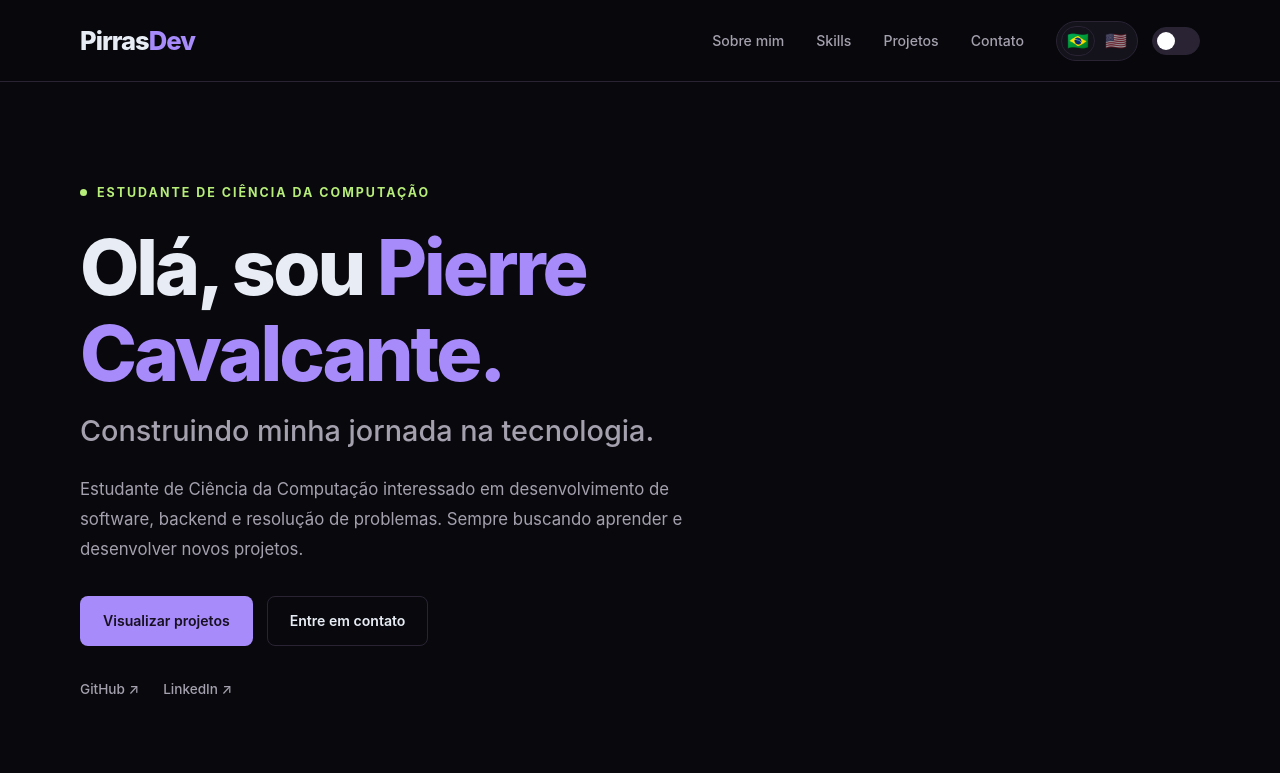
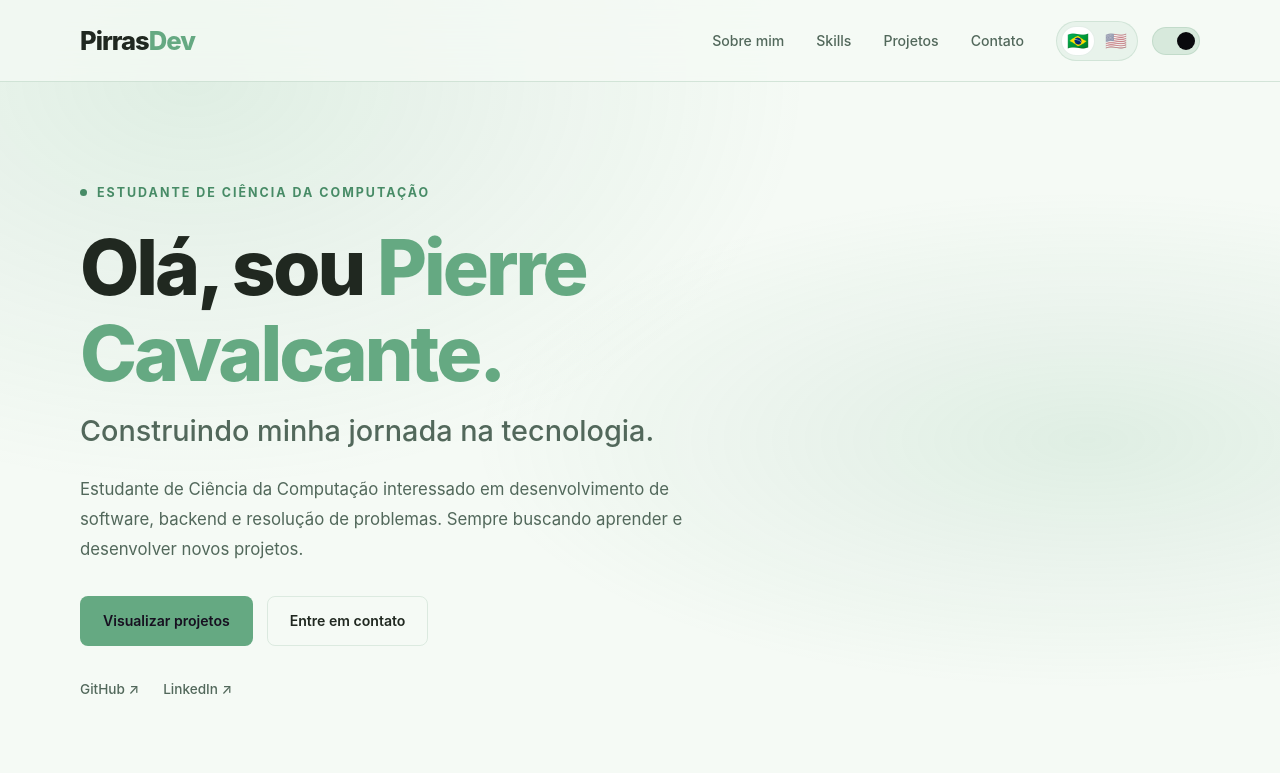
Before and after one commit to Pirraskvcnt/pirrasdev-my-portfolio, a plain HTML site: page index.html in a window 1280 px wide. Both pictures are taken after a click on the button "Alternar tema claro ou escuro". Shown: the top 773 px of the page. Drawn offline with Linux system fonts and the light colour scheme; a script that the page names is missing.

Commit message:
Altera o visual do site
Mudança no dark e no light mode, deixando mais bonito visualmente
OBS: aplica alternância no botão de troca de tema.

```diff
--- a/css/style.css
+++ b/css/style.css
@@ -1,26 +1,43 @@
 
 /* =========================================
-   1. VARIÁVEIS E IDENTIDADE VISUAL
+   IDENTIDADE VISUAL - DARK MODE
 ========================================= */
 
 :root {
 
-    /* Cores - Dark Mode */
-    --bg-primary: #09090D;
-    --bg-secondary: #14121B;
-    --bg-card: #14121B;
-    --bg-header: rgba(9, 9, 13, 0.88);
-
-    --color-primary: #A78BFA;
-    --color-primary-hover: #B99AFF;
-
-    --color-green: #B7ED79;
-
-    --text-primary: #E8EDF5;
-    --text-secondary: #A5A0AE;
-    --text-muted: #797381;
-
-    --border-color: #292333;
+    color-scheme: dark;
+
+    /* Backgrounds */
+    --bg-primary: #100C1B;
+    --bg-secondary: #1B1429;
+    --bg-card: #1B1429;
+    --bg-header: rgba(16, 12, 27, 0.72);
+
+    /* Cores principais */
+    --color-primary: #A982F5;
+    --color-primary-hover: #C3A6FF;
+    --color-green: #A5D69A;
+
+    /* Textos */
+    --text-primary: #F0ECF7;
+    --text-secondary: #B9AEC9;
+    --text-muted: #887D99;
+
+    /* Bordas */
+    --border-color: rgba(193, 166, 255, 0.14);
+
+    /* Glassmorphism */
+    --glass-bg: rgba(169, 130, 245, 0.07);
+    --glass-strong: rgba(169, 130, 245, 0.12);
+    --glass-border: rgba(193, 166, 255, 0.20);
+    --glass-shadow: 0 8px 32px rgba(0, 0, 0, 0.20);
+
+    /* Iluminação ambiente */
+    --ambient-color: rgba(169, 130, 245, 0.13);
+
+    /* Switch */
+    --toggle-track: #332747;
+    --toggle-thumb: #FFFFFF;
 
     /* Tipografia */
     --font-primary: 'Inter', 'Segoe UI', sans-serif;
@@ -29,48 +46,54 @@
     --container-width: 1120px;
     --header-height: 82px;
 
-    /* Efeitos */
+    /* Transições */
     --transition: 0.3s ease;
 
-    --shadow-card:
-        0 10px 35px rgba(0, 0, 0, 0.15);
-
-    --toggle-track: #292333;
-    --toggle-thumb: #FFFFFF;
-
+    --shadow-card: 0 10px 35px rgba(0, 0, 0, 0.15);
 }
 
 
 /* =========================================
-   2. LIGHT MODE
+   IDENTIDADE VISUAL - LIGHT MODE
 ========================================= */
 
 html[data-theme="light"] {
 
     color-scheme: light;
 
-    --bg-primary: #FAF9FC;
-    --bg-secondary: #F0EDF5;
+    /* Backgrounds */
+    --bg-primary: #F5FAF5;
+    --bg-secondary: #E8F3EB;
     --bg-card: #FFFFFF;
-    --bg-header: rgba(250, 249, 252, 0.90);
-
-    --color-primary: #7045C7;
-    --color-primary-hover: #825BDC;
-
-    --color-green: #638D35;
-
-    --text-primary: #222222;
-    --text-secondary: #65616D;
-    --text-muted: #85808D;
-
-    --border-color: #DDD7E8;
-
-    --shadow-card:
-        0 10px 35px rgba(40, 25, 60, 0.06);
-
-    --toggle-track: #DDD7E8;
+    --bg-header: rgba(245, 250, 245, 0.76);
+
+    /* Cores principais */
+    --color-primary: #65A982;
+    --color-primary-hover: #478B66;
+    --color-green: #478B66;
+
+    /* Textos */
+    --text-primary: #202820;
+    --text-secondary: #52685B;
+    --text-muted: #788A7D;
+
+    /* Bordas */
+    --border-color: rgba(75, 140, 99, 0.15);
+
+    /* Glassmorphism */
+    --glass-bg: rgba(101, 169, 130, 0.07);
+    --glass-strong: rgba(101, 169, 130, 0.13);
+    --glass-border: rgba(75, 140, 99, 0.20);
+    --glass-shadow: 0 8px 32px rgba(55, 105, 70, 0.07);
+
+    /* Iluminação ambiente */
+    --ambient-color: rgba(101, 169, 130, 0.15);
+
+    /* Switch */
+    --toggle-track: #D7E9DC;
     --toggle-thumb: #09090D;
 
+    --shadow-card: 0 10px 35px rgba(55, 105, 70, 0.06);
 }
 
 
@@ -89,9 +112,26 @@ html {
     scroll-padding-top: calc(var(--header-height) + 20px);
 }
 
+
 body {
     min-width: 320px;
+
     background-color: var(--bg-primary);
+
+    background-image:
+        radial-gradient(
+            ellipse at 15% 10%,
+            var(--ambient-color),
+            transparent 40%
+        ),
+        radial-gradient(
+            ellipse at 85% 55%,
+            var(--ambient-color),
+            transparent 40%
+        );
+
+    background-attachment: fixed;
+
     color: var(--text-primary);
     font-family: var(--font-primary);
     line-height: 1.7;
@@ -100,6 +140,7 @@ body {
         background-color var(--transition),
         color var(--transition);
 }
+
 
 body,
 button,
@@ -1650,3 +1691,73 @@ html[data-theme="light"] .theme-toggle-track {
     }
 
 }
+
+
+/* =========================================
+   GLASSMORPHISM
+========================================= */
+
+.glass-surface {
+    background: var(--glass-bg);
+
+    border: 1px solid var(--glass-border);
+
+    backdrop-filter: blur(18px);
+    -webkit-backdrop-filter: blur(18px);
+
+    box-shadow: var(--glass-shadow);
+}
+
+.glass-surface:hover {
+    background: var(--glass-strong);
+    border-color: var(--color-primary);
+}
+
+
+/* Header */
+.site-header {
+    background-color: var(--bg-header);
+    border-bottom: 1px solid var(--glass-border);
+
+    backdrop-filter: blur(20px);
+    -webkit-backdrop-filter: blur(20px);
+}
+
+/* Cards */
+.information-item,
+.skill-card,
+.project-card,
+.contact-content {
+    background: var(--glass-bg);
+    border: 1px solid var(--glass-border);
+    box-shadow: var(--glass-shadow);
+
+    backdrop-filter: blur(16px);
+    -webkit-backdrop-filter: blur(16px);
+}
+
+/* Visual dos projetos */
+.project-visual {
+    background:
+        radial-gradient(
+            circle at 50% 50%,
+            var(--ambient-color),
+            transparent 65%
+        ),
+        var(--bg-secondary);
+}
+
+/* Transição entre temas */
+body,
+.site-header,
+.information-item,
+.skill-card,
+.project-card,
+.contact-content,
+.project-visual {
+    transition:
+        background-color var(--transition),
+        border-color var(--transition),
+        color var(--transition),
+        box-shadow var(--transition);
+}
--- /dev/null
+++ b/js/script.js
@@ -0,0 +1,18 @@
+
+const themeToggle = document.querySelector(".theme-toggle");
+const html = document.documentElement;
+
+// Alterna entre os temas
+themeToggle.addEventListener("click", () => {
+    const currentTheme = html.getAttribute("data-theme");
+
+    const newTheme = currentTheme === "dark" ? "light" : "dark";
+
+    html.setAttribute("data-theme", newTheme);
+
+    // Atualiza o estado do botão
+    themeToggle.setAttribute(
+        "aria-pressed",
+        newTheme === "dark" ? "true" : "false"
+    );
+});
```
